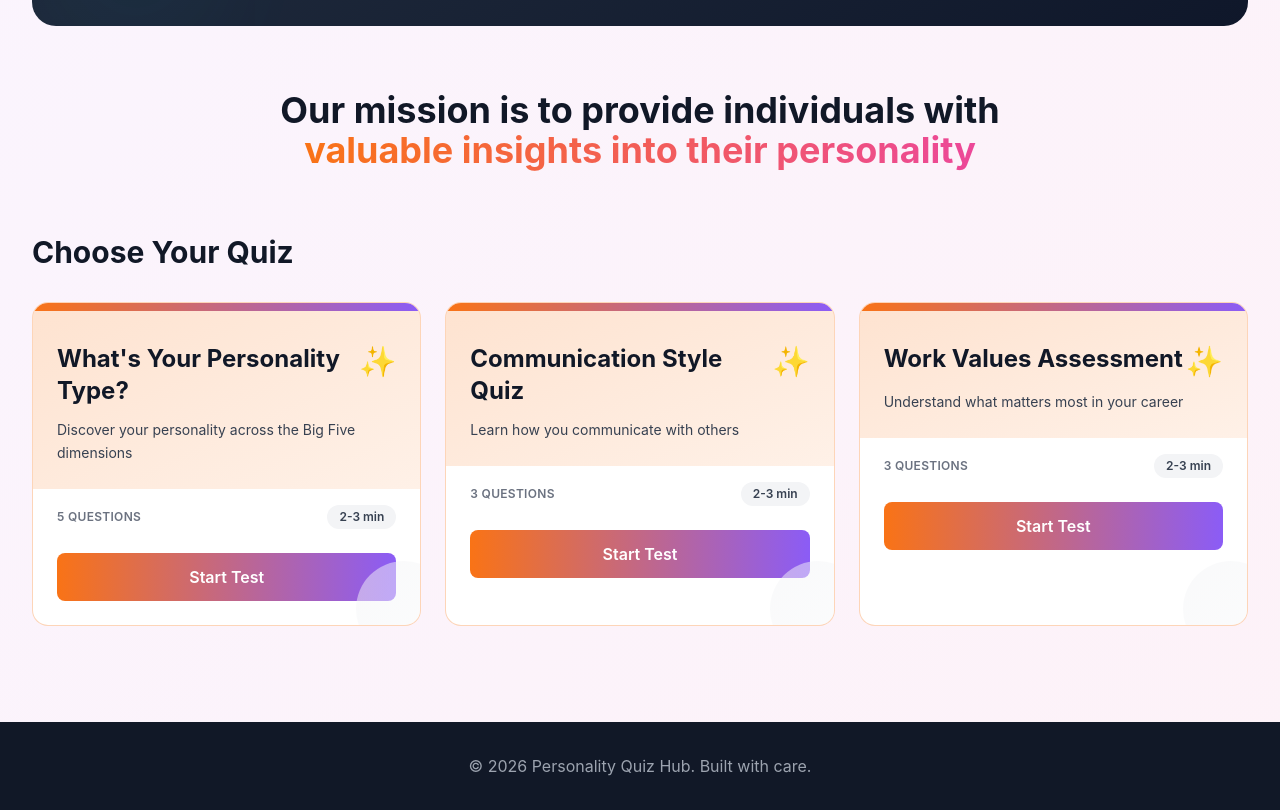
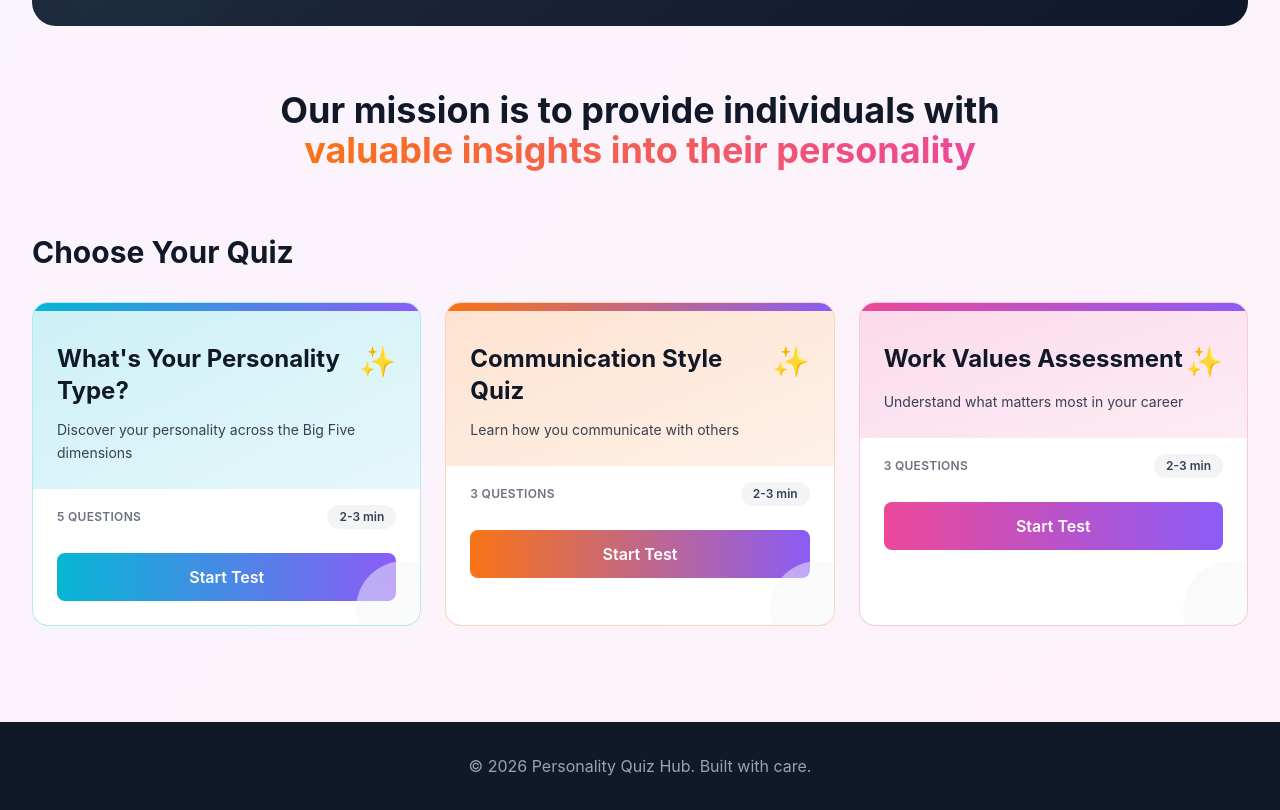
Before and after one commit to ss889/personality, a React (Vite) app: page / in a window 1280 px wide. Shown: the part 841-1651 px from the top of the page. Built offline with nearby package versions, Linux system fonts and the light colour scheme; no server answers.

Commit message:
fix: resolve quiz card build error and stabilize color classes

```diff
--- a/src/components/quiz/QuizCard.tsx
+++ b/src/components/quiz/QuizCard.tsx
@@ -15,14 +15,36 @@ export const QuizCard: FC<QuizCardProps> = ({ quiz, onClick }) => {
     }
   };
 
+  const getColorIndex = (value: string): number => {
+    const hash = value
+      .split('')
+      .reduce((acc, char) => acc + char.charCodeAt(0), 0);
+    return hash % 3;
+  };
+
   // Color palette rotation for cards
   const colorSchemes = [
-    { bg: 'from-vibrant-orange/20 to-vibrant-orange/10', border: 'border-vibrant-orange/30', accent: 'vibrant-orange' },
-    { bg: 'from-vibrant-pink/20 to-vibrant-pink/10', border: 'border-vibrant-pink/30', accent: 'vibrant-pink' },
-    { bg: 'from-vibrant-cyan/20 to-vibrant-cyan/10', border: 'border-vibrant-cyan/30', accent: 'vibrant-cyan' },
+    {
+      bg: 'from-vibrant-orange/20 to-vibrant-orange/10',
+      border: 'border-vibrant-orange/30',
+      topBar: 'from-vibrant-orange to-vibrant-purple',
+      button: 'from-vibrant-orange to-vibrant-purple',
+    },
+    {
+      bg: 'from-vibrant-pink/20 to-vibrant-pink/10',
+      border: 'border-vibrant-pink/30',
+      topBar: 'from-vibrant-pink to-vibrant-purple',
+      button: 'from-vibrant-pink to-vibrant-purple',
+    },
+    {
+      bg: 'from-vibrant-cyan/20 to-vibrant-cyan/10',
+      border: 'border-vibrant-cyan/30',
+      topBar: 'from-vibrant-cyan to-vibrant-purple',
+      button: 'from-vibrant-cyan to-vibrant-purple',
+    },
   ];
 
-  const colorScheme = colorSchemes[Math.hash?.(quiz.id) % colorSchemes.length || 0] || colorSchemes[0];
+  const colorScheme = colorSchemes[getColorIndex(quiz.id)] || colorSchemes[0];
 
   return (
     <motion.div
@@ -38,7 +60,7 @@ export const QuizCard: FC<QuizCardProps> = ({ quiz, onClick }) => {
       aria-label={`Start quiz: ${quiz.title}`}
     >
       {/* Top gradient bar */}
-      <div className={`h-2 bg-gradient-to-r from-${colorScheme.accent} to-vibrant-purple`} />
+      <div className={`h-2 bg-gradient-to-r ${colorScheme.topBar}`} />
 
       {/* Header with background */}
       <div className={`px-6 pt-8 pb-6 bg-gradient-to-br ${colorScheme.bg}`}>
@@ -67,7 +89,7 @@ export const QuizCard: FC<QuizCardProps> = ({ quiz, onClick }) => {
         <motion.button
           whileHover={{ scale: 1.05 }}
           whileTap={{ scale: 0.95 }}
-          className={`w-full px-4 py-3 font-semibold rounded-lg transition-all duration-300 text-white bg-gradient-to-r from-${colorScheme.accent} to-vibrant-purple hover:shadow-[0_0_20px_rgba(139,92,246,0.6)] focus-visible:outline-2 focus-visible:outline-offset-1 focus-visible:outline-vibrant-purple`}
+          className={`w-full px-4 py-3 font-semibold rounded-lg transition-all duration-300 text-white bg-gradient-to-r ${colorScheme.button} hover:shadow-[0_0_20px_rgba(139,92,246,0.6)] focus-visible:outline-2 focus-visible:outline-offset-1 focus-visible:outline-vibrant-purple`}
           onClick={(e) => {
             e.stopPropagation();
             onClick?.();
```
